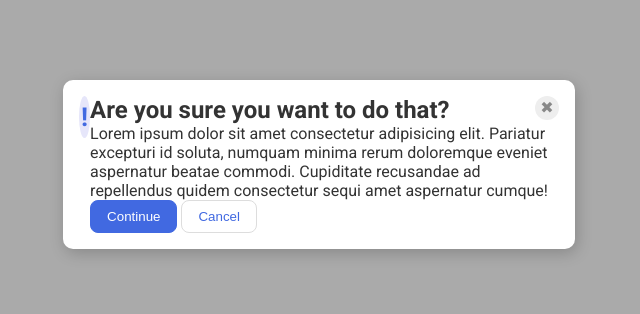
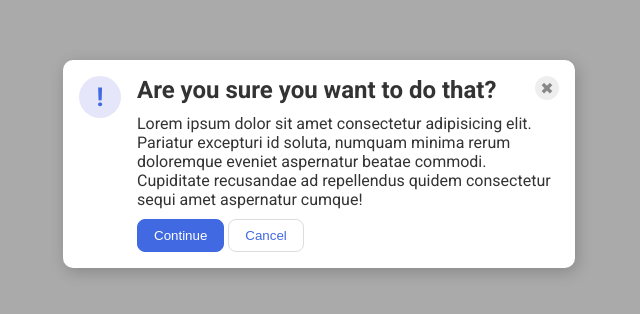
Before and after one commit to erikbaxstrom/13--Odin-CSS-flex, a plain HTML site: page 05-flex-modal/index.html in a window 1280 px wide. Shown: the part 236-550 px from the top of the page, without its empty margins (321-961 px from the left). Drawn offline with Linux system fonts and the light colour scheme.

Commit message:
completed modal

```diff
--- a/05-flex-modal/style.css
+++ b/05-flex-modal/style.css
@@ -22,6 +22,7 @@ body {
   box-shadow: 2px 4px 16px rgba(0,0,0,.2);
   padding: 16px;
   display: flex;
+  gap: 16px;
 }
 
 .icon {
@@ -35,6 +36,7 @@ body {
   display: flex;
   align-items: center;
   justify-content: center;
+  flex-shrink: 0;
 }
 
 .toppart {
@@ -45,6 +47,11 @@ body {
 .header {
   font-weight: bold;
   font-size: 1.5em;
+  margin-bottom: 10px;
+}
+
+.text {
+  margin-bottom: 10px;
 }
 
 .close-button {
```
Also changed, not shown: 1 other file.
